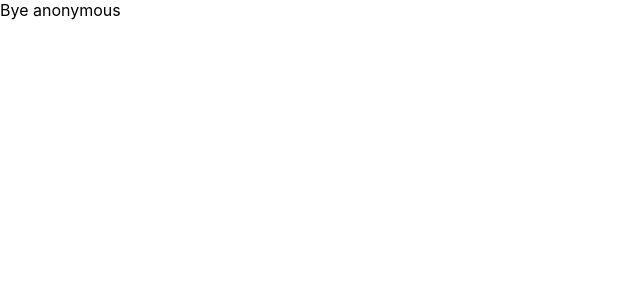
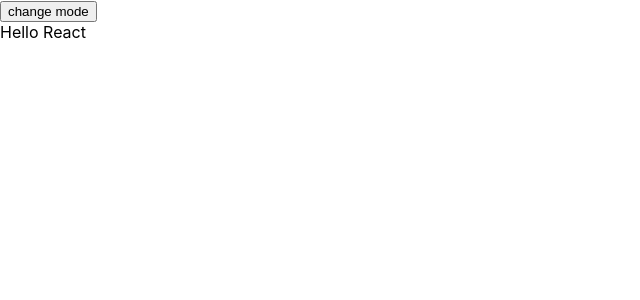
Before and after one commit to julietvt/reactapp-pd2020-2, a React (Create React App) app: page / in a window 1280 px wide. Shown: the top 300 px of the page, without its empty margins (0-640 px from the left). Built offline with nearby package versions, Linux system fonts and the light colour scheme.

Commit message:
add new state isGreeting Mode

```diff
--- a/src/App.js
+++ b/src/App.js
@@ -7,12 +7,24 @@ class App extends Component {
   constructor(props) {
     super(props);
     this.state = {
-      username: 'anonymous',
+      username: 'React',
+      isGreetingMode: true,
     };
   }
+  switchModeGreeting = () => {
+    const { isGreetingMode } = this.state;
+    this.setState({
+      isGreetingMode: !isGreetingMode,
+    });
+  };
   render() {
-    const { username } = this.state;
-    return <Greeting name={username} isGreeting={false} />;
+    const { username, isGreetingMode } = this.state;
+    return (
+      <>
+        <button onClick={this.switchModeGreeting}> change mode </button>
+        <Greeting name={username} isGreeting={isGreetingMode} />
+      </>
+    );
   }
 }
 export default App;
```
